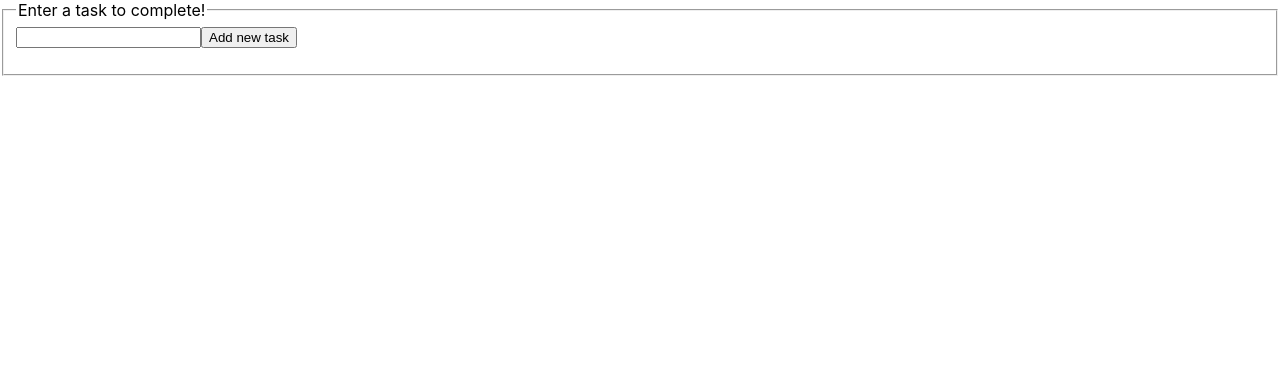
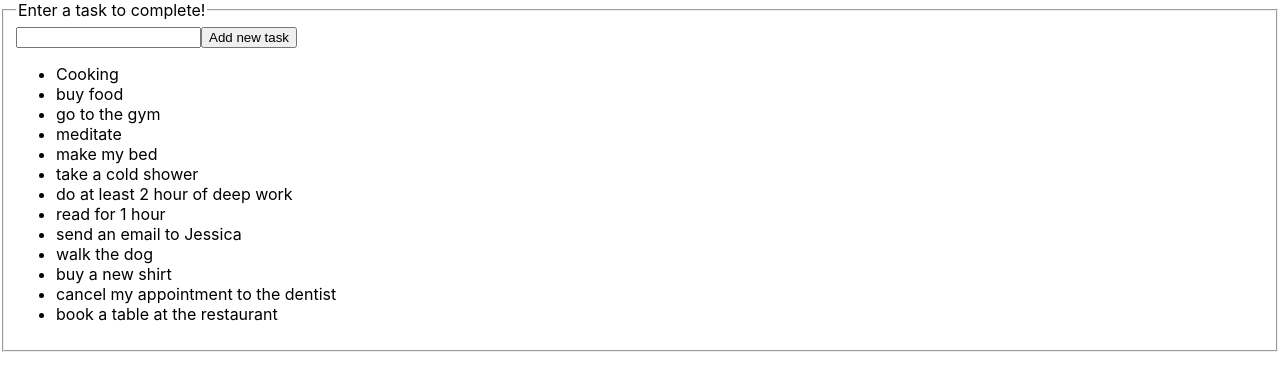
Before and after one commit to kermit987/react-to-do-list, a React (Create React App) app: page / in a window 1280 px wide. Shown: the top 390 px of the page. Built offline with nearby package versions, Linux system fonts and the light colour scheme.

Commit message:
[+] add default value to the task list

```diff
--- a/src/components/Input.jsx
+++ b/src/components/Input.jsx
@@ -7,7 +7,21 @@ export default class Input extends React.Component {
 
     this.state = {
       currentTyping: '',
-      tasks: [],
+      tasks: [
+        'Cooking',
+        'buy food',
+        'go to the gym',
+        'meditate',
+        'make my bed',
+        'take a cold shower',
+        'do at least 2 hour of deep work',
+        'read for 1 hour',
+        'send an email to Jessica',
+        'walk the dog',
+        'buy a new shirt',
+        'cancel my appointment to the dentist',
+        'book a table at the restaurant',
+      ],
     }
   }
 
```
